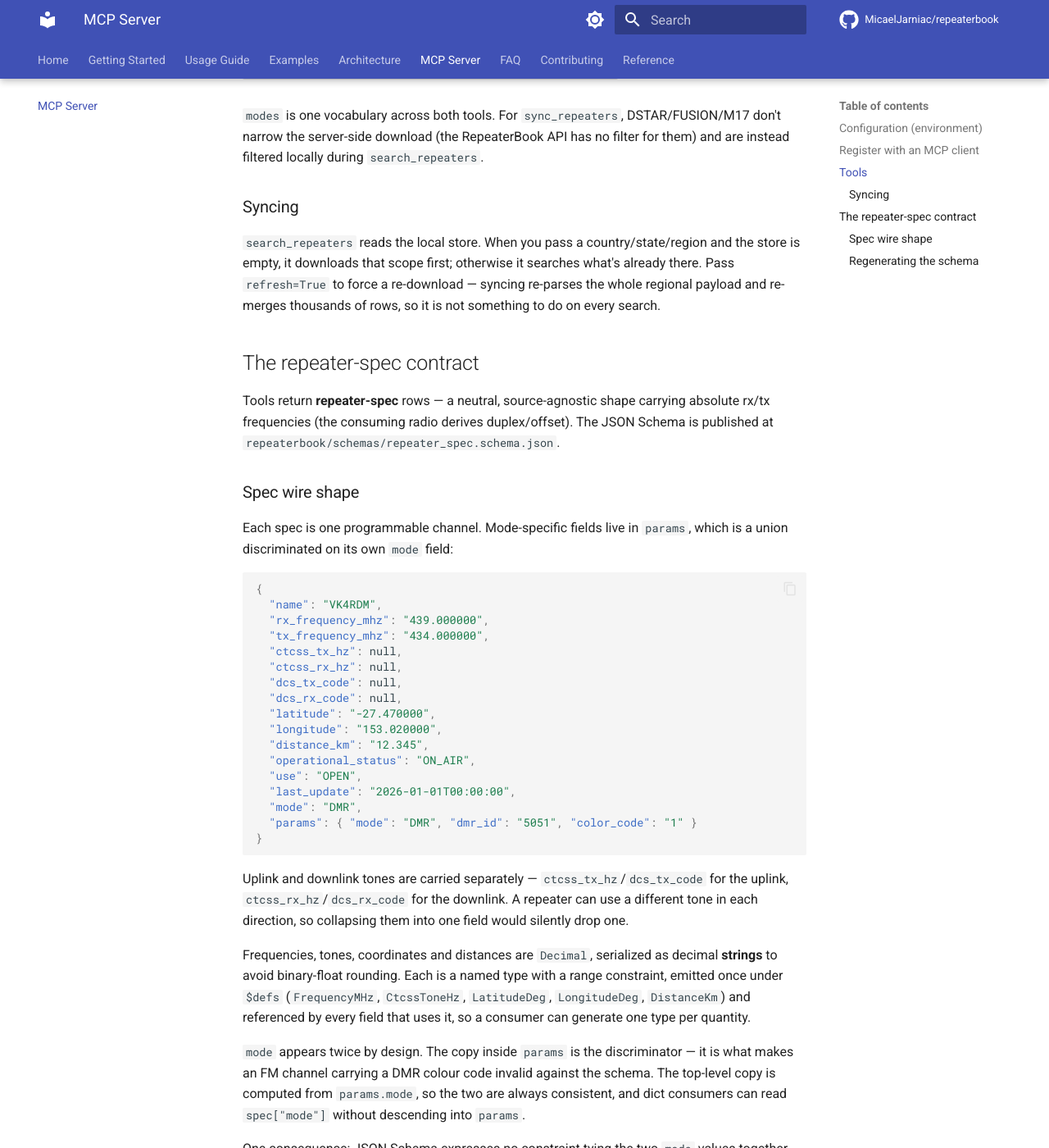
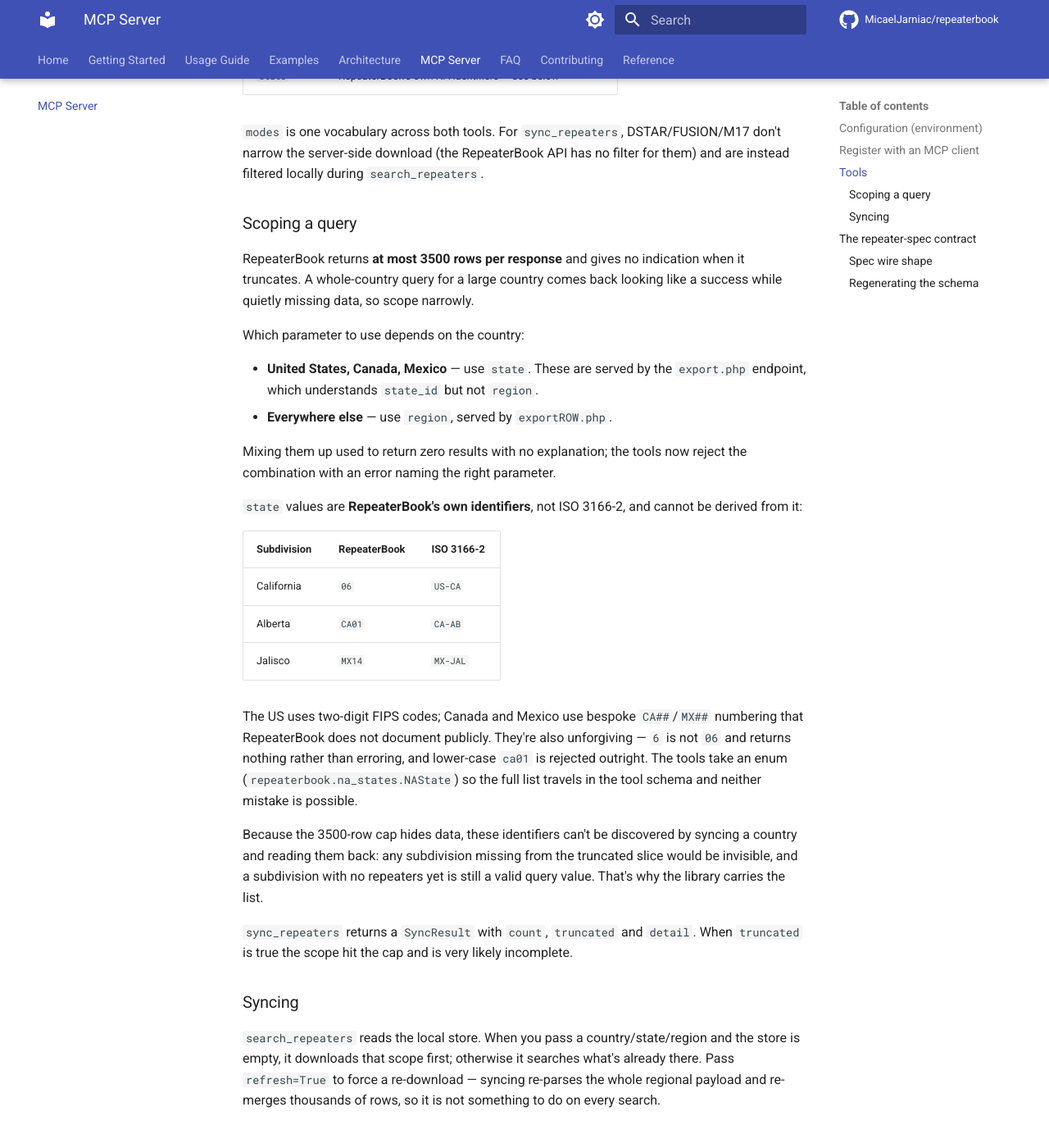
Before and after one commit to MicaelJarniac/repeaterbook, an MkDocs documentation site: the page built from docs/mcp.md, in a window 1280 px wide and 1400 px high, scrolled down 1601 px. Shown: the whole window at 82% size. Built offline with MkDocs 1.6.1 and Material for MkDocs 9.7.7, drawn with Linux system fonts in a browser that asks for light colours; comment, search, counter and statistics services are not loaded; the version menu is left out; some of the changed text lies outside the part shown.

Commit message:
docs(mcp): explain scoping, the state identifiers and truncation
Adds a scoping section covering the 3500-row cap, which parameter each
country takes, why the state identifiers are RepeaterBook's own rather
than ISO, and why they cannot be discovered by syncing first.

```diff
--- a/docs/mcp.md
+++ b/docs/mcp.md
@@ -14,7 +14,7 @@
 |---|---|---|
 | `REPEATERBOOK_WORKING_DIR` | Where the SQLite DB + cache live. Created if missing; a leading `~` is expanded. | `.` |
 | `REPEATERBOOK_APP_CONTACT` | Contact email for the API `User-Agent`. **Required** | — |
-| `REPEATERBOOK_APP_TOKEN` | Optional API token | unset |
+| `REPEATERBOOK_APP_TOKEN` | Per-user `rbuapp_` API token | unset |
 
 `REPEATERBOOK_APP_CONTACT` has no default: RepeaterBook's terms of use oblige
 callers to identify themselves, and a placeholder address would quietly
@@ -38,8 +38,8 @@
 
 ## Tools
 
-- `sync_repeaters(country?, state_id?, region?, modes?) -> int` — download a region into the local store.
-- `search_repeaters(lat, lon, radius_km, country?, state_id?, region?, bands?, modes?, status?, use?, refresh?) -> [RepeaterSpec]` — nearby repeaters, distance-sorted.
+- `sync_repeaters(country?, state?, region?, modes?) -> SyncResult` — download a region into the local store.
+- `search_repeaters(lat, lon, radius_km, country?, state?, region?, bands?, modes?, status?, use?, refresh?) -> [RepeaterSpec]` — nearby repeaters, distance-sorted.
 - `get_repeater(source_id) -> [RepeaterSpec]` — one repeater by `"state_id:repeater_id"`.
 
 Every filter is an enum, so its allowed values ride in the tool schema and a
@@ -51,10 +51,51 @@
 | `modes` | `FM` `DMR` `DSTAR` `FUSION` `P25` `NXDN` `TETRA` `M17` |
 | `status` | `ON_AIR` `OFF_AIR` `UNKNOWN` |
 | `use` | `OPEN` `PRIVATE` `CLOSED` |
+| `state` | RepeaterBook's own NA identifiers — see below |
 
 `modes` is one vocabulary across both tools. For `sync_repeaters`, DSTAR/FUSION/M17
 don't narrow the server-side download (the RepeaterBook API has no filter for
 them) and are instead filtered locally during `search_repeaters`.
+
+### Scoping a query
+
+RepeaterBook returns **at most 3500 rows per response** and gives no
+indication when it truncates. A whole-country query for a large country comes
+back looking like a success while quietly missing data, so scope narrowly.
+
+Which parameter to use depends on the country:
+
+- **United States, Canada, Mexico** — use `state`. These are served by the
+  `export.php` endpoint, which understands `state_id` but not `region`.
+- **Everywhere else** — use `region`, served by `exportROW.php`.
+
+Mixing them up used to return zero results with no explanation; the tools now
+reject the combination with an error naming the right parameter.
+
+`state` values are **RepeaterBook's own identifiers**, not ISO 3166-2, and
+cannot be derived from it:
+
+| Subdivision | RepeaterBook | ISO 3166-2 |
+|---|---|---|
+| California | `06` | `US-CA` |
+| Alberta | `CA01` | `CA-AB` |
+| Jalisco | `MX14` | `MX-JAL` |
+
+The US uses two-digit FIPS codes; Canada and Mexico use bespoke `CA##`/`MX##`
+numbering that RepeaterBook does not document publicly. They're also
+unforgiving — `6` is not `06` and returns nothing rather than erroring, and
+lower-case `ca01` is rejected outright. The tools take an enum
+(`repeaterbook.na_states.NAState`) so the full list travels in the tool schema
+and neither mistake is possible.
+
+Because the 3500-row cap hides data, these identifiers can't be discovered by
+syncing a country and reading them back: any subdivision missing from the
+truncated slice would be invisible, and a subdivision with no repeaters yet is
+still a valid query value. That's why the library carries the list.
+
+`sync_repeaters` returns a `SyncResult` with `count`, `truncated` and
+`detail`. When `truncated` is true the scope hit the cap and is very likely
+incomplete.
 
 ### Syncing
 
```
